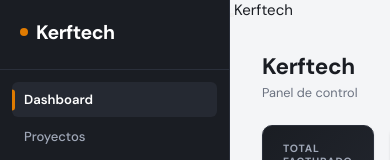
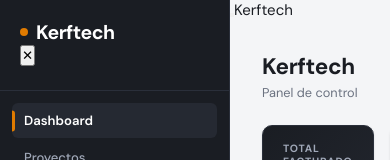
Before and after one commit to ThiagoJoelP/Kerftech, a React (Vite) app: page / in a window 390 px wide. Shown: the top 160 px of the page. Built offline with nearby package versions, Linux system fonts and the light colour scheme; no server answers; the database is empty; sample sign-in values are in the browser's storage.

Commit message:
feat(mobile): Sidebar con prop open/onClose y cierre automatico al navegar

```diff
--- a/src/components/layout/Sidebar.jsx
+++ b/src/components/layout/Sidebar.jsx
@@ -1,4 +1,5 @@
-import { NavLink } from 'react-router-dom'
+import { useEffect } from 'react'
+import { NavLink, useLocation } from 'react-router-dom'
 import { signOut } from 'firebase/auth'
 import { auth } from '@/firebase/config'
 import styles from './Sidebar.module.css'
@@ -11,16 +12,26 @@ const navItems = [
   { to: '/configuracion', label: 'Configuracion' },
 ]
 
-export default function Sidebar() {
+export default function Sidebar({ open, onClose }) {
+  const location = useLocation()
+
+  // Cerrar al navegar en mobile
+  useEffect(() => {
+    onClose?.()
+  }, [location.pathname])
+
   const handleLogout = () => signOut(auth)
 
   return (
-    <aside className={styles.sidebar}>
+    <aside className={`${styles.sidebar} ${open ? styles.open : ''}`}>
       <div className={styles.logoWrap}>
         <div className={styles.logo}>
           <span className={styles.logoAccent} />
           Kerftech
         </div>
+        <button className={styles.btnCerrar} onClick={onClose} aria-label="Cerrar menu">
+          &#x2715;
+        </button>
       </div>
       <nav className={styles.nav}>
         {navItems.map(({ to, label, end }) => (
```
